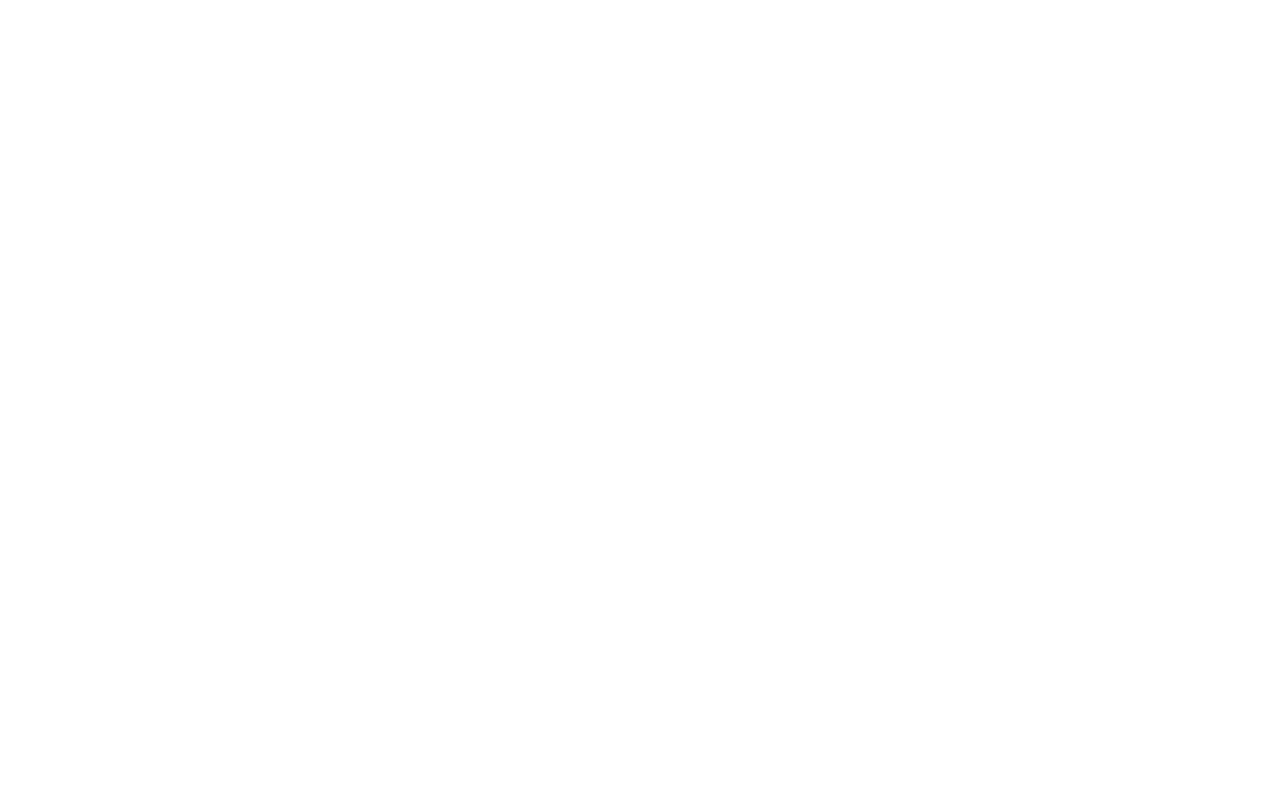
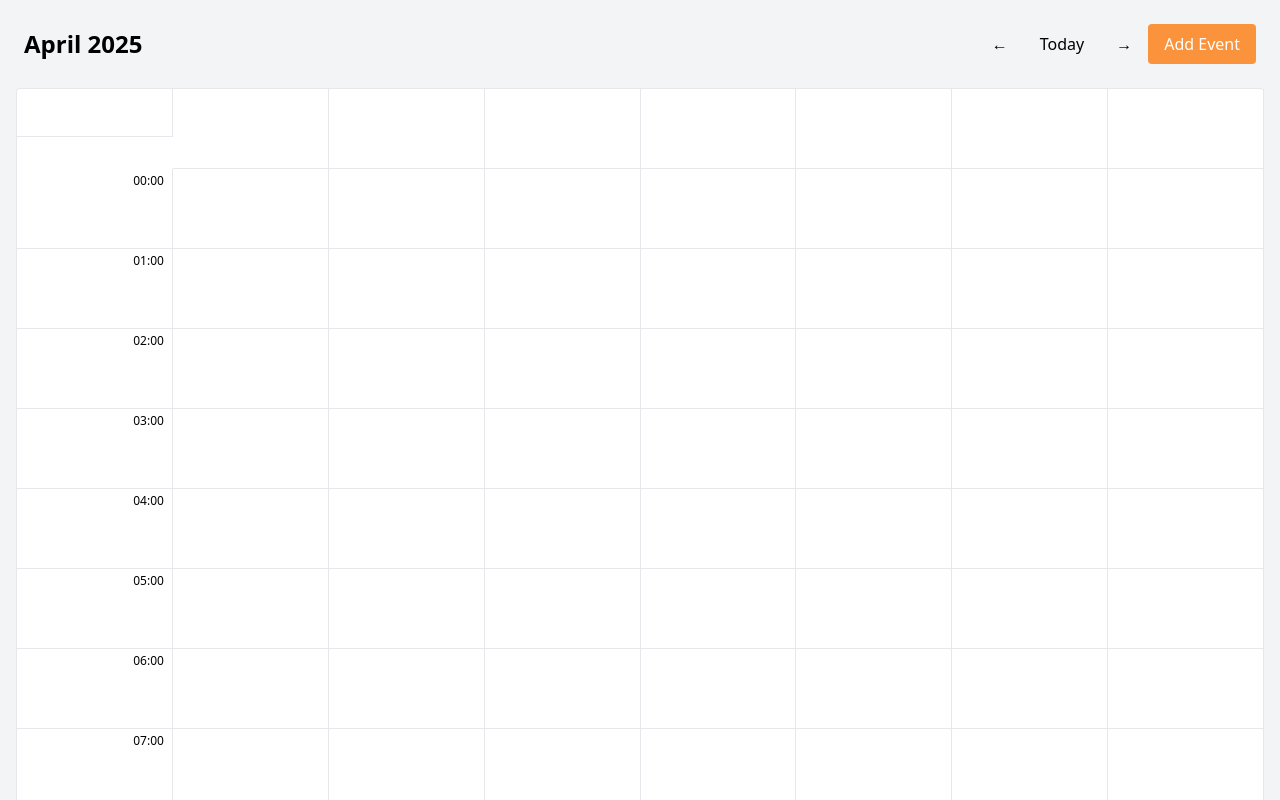
Before and after one commit to cuongnc0211/bukmeup_fe, a Nuxt app: page /calenda in a window 1280 px wide. Before the commit this address had no page. Shown: the top 800 px of the page. Built offline with nearby package versions, Linux system fonts and the light colour scheme.

Commit message:
wip calenda

```diff
--- /dev/null
+++ b/pages/calenda.vue
@@ -0,0 +1,110 @@
+<!-- /components/WeeklyCalendar.vue -->
+<template>
+  <div class="h-screen bg-gray-100 p-4">
+    <!-- Header -->
+    <div class="flex justify-between items-center mb-4 sticky top-0 bg-gray-100 z-10 p-2 rounded">
+      <div class="text-2xl font-bold">April 2025</div>
+      <div class="flex items-center space-x-2">
+        <button class="p-2 rounded-full hover:bg-gray-200">
+          <span>&larr;</span>
+        </button>
+        <button class="px-4 py-2 rounded hover:bg-gray-200">Today</button>
+        <button class="p-2 rounded-full hover:bg-gray-200">
+          <span>&rarr;</span>
+        </button>
+        <button class="ml-4 bg-orange-400 text-white px-4 py-2 rounded hover:bg-orange-500">
+          Add Event
+        </button>
+      </div>
+    </div>
+
+    <!-- Calendar Grid -->
+    <div class="grid grid-cols-8 border-t border-l bg-white rounded">
+      <!-- Top Header: Empty first cell + days -->
+      <div class="border-b border-r h-12"></div>
+      <!-- 7 day columns for each hour -->
+      <template v-for="(day, dayIndex) in 7">
+        <div
+          class="border-b border-r h-20 cursor-pointer"
+          :class="{
+            'bg-blue-100': isCellSelected(dayIndex, hourIndex)
+          }"
+          @mousedown.prevent="startSelection(dayIndex, hourIndex)"
+          @mouseover="continueSelection(dayIndex, hourIndex)"
+          @mouseup="endSelection"
+        ></div>
+      </template>
+
+      <!-- Body: 24 hours -->
+      <template v-for="hour in hours">
+        <!-- Hour label column -->
+        <div class="border-b border-r h-20 flex items-start justify-end pr-2 text-xs pt-1">
+          {{ hour }}
+        </div>
+
+        <!-- 7 day columns for each hour -->
+        <template v-for="day in 7">
+          <div class="border-b border-r h-20 hover:bg-gray-100 cursor-pointer"></div>
+        </template>
+      </template>
+    </div>
+  </div>
+</template>
+
+<script setup>
+import { ref } from 'vue'
+import { format, startOfWeek, addDays } from 'date-fns'
+
+const today = new Date()
+
+// Start from Monday
+const weekStart = startOfWeek(today, { weekStartsOn: 1 })
+
+const days = ref(
+  Array.from({ length: 7 }, (_, i) => {
+    const day = addDays(weekStart, i)
+    return {
+      label: format(day, 'EEE, dd MMM'), // Example: "Mon, 28 Apr"
+      date: day
+    }
+  })
+)
+
+const hours = Array.from({ length: 24 }, (_, i) =>
+  `${i.toString().padStart(2, "0")}:00`
+)
+
+const selectedCells = ref([]) // store selected cells (dragging)
+const isDragging = ref(false)
+
+function startSelection(dayIndex, hourIndex) {
+  isDragging.value = true
+  selectedCells.value = [{ dayIndex, hourIndex }]
+}
+
+function continueSelection(dayIndex, hourIndex) {
+  if (isDragging.value) {
+    selectedCells.value.push({ dayIndex, hourIndex })
+  }
+}
+
+function endSelection() {
+  isDragging.value = false
+  // Here you can open a modal, or console.log the selected range
+  console.log('Selected Cells:', selectedCells.value)
+}
+
+function isCellSelected(dayIndex, hourIndex) {
+  return selectedCells.value.some(cell =>
+    cell.dayIndex === dayIndex && cell.hourIndex === hourIndex
+  )
+}
+
+onMounted(() => {
+  window.addEventListener('mouseup', endSelection)
+})
+
+onUnmounted(() => {
+  window.removeEventListener('mouseup', endSelection)
+})
+</script>
--- a/pages/dashboard.vue
+++ b/pages/dashboard.vue
@@ -1,4 +1,4 @@
-lea<template>
+<template>
   <div>
     <h1>Dashboard</h1>
   </div>
```
